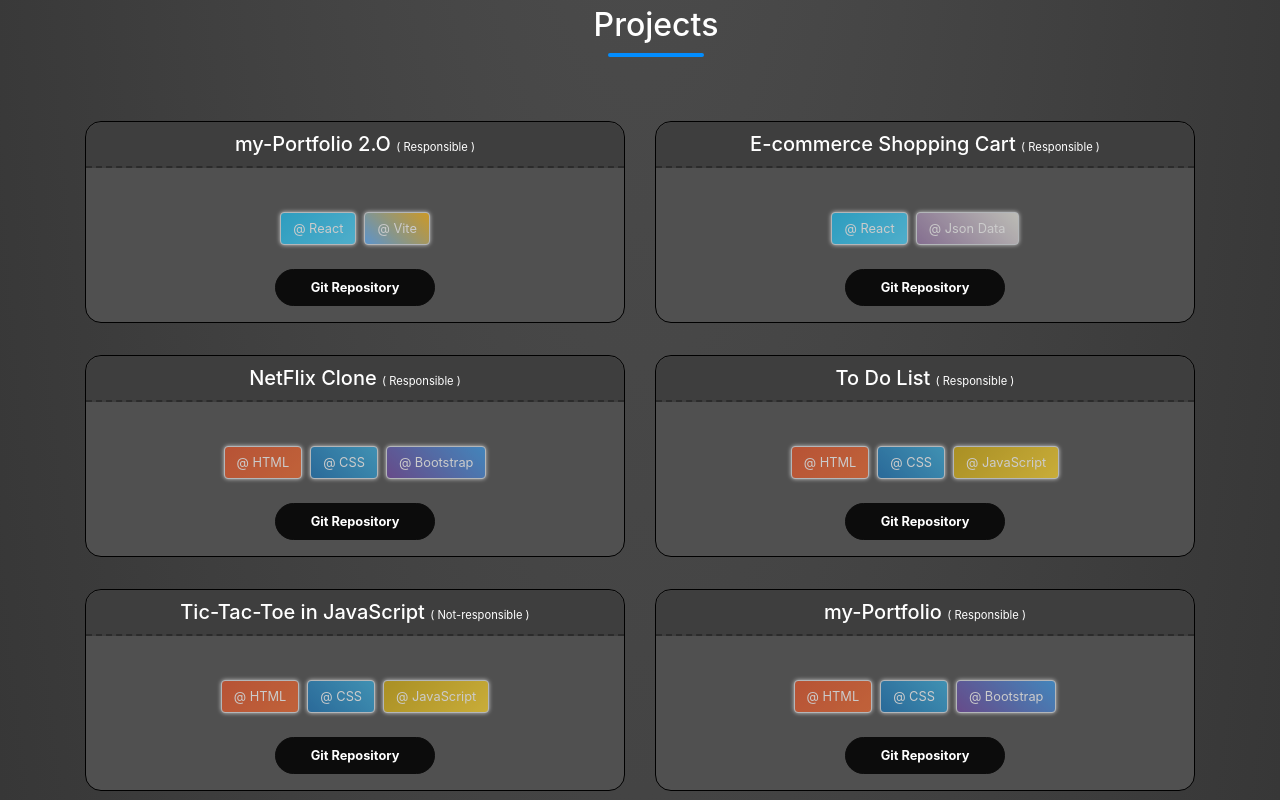
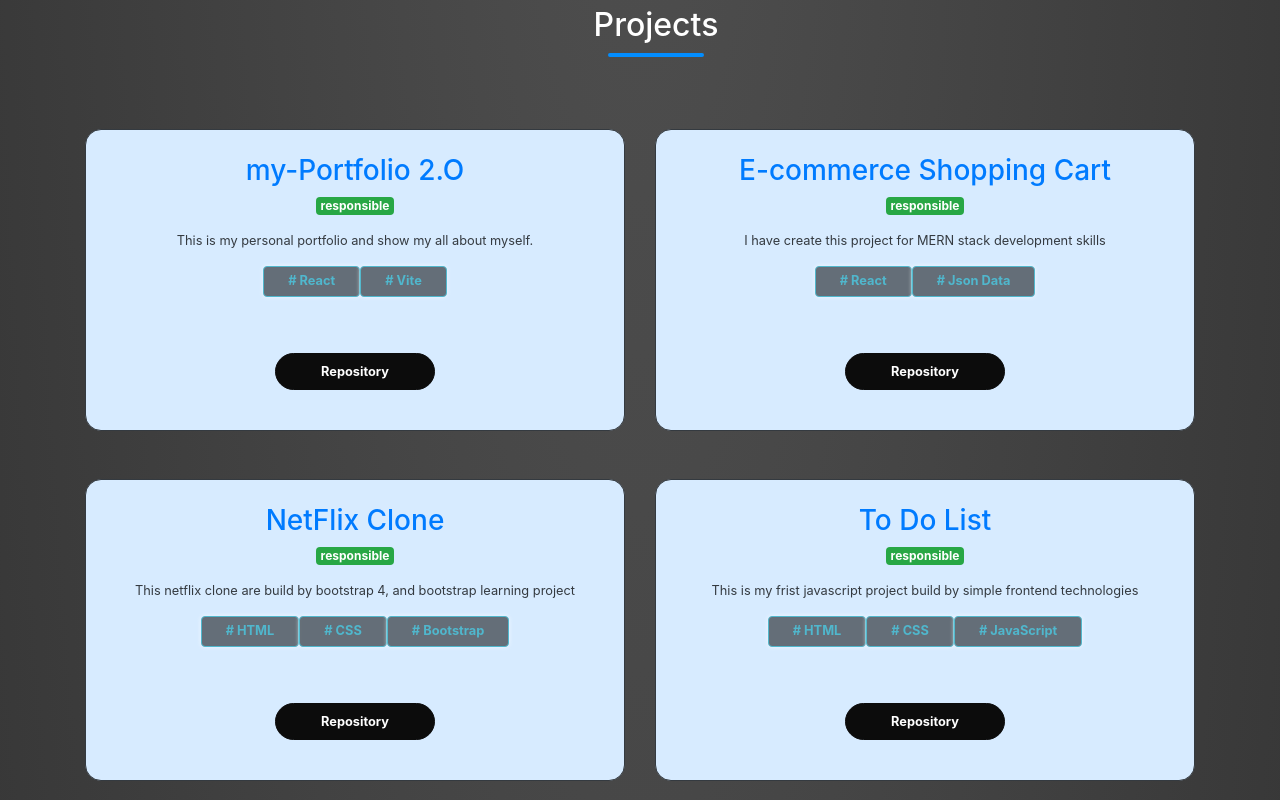
Before and after one commit to Rohit3920/my-portfolio-2.O, a React (Vite) app: page / in a window 1280 px wide. Shown: the part 4080-4880 px from the top of the page. Built offline with nearby package versions, Linux system fonts and the light colour scheme.

Commit message:
resume download function work and change some styles

```diff
--- a/src/component/ProjectContent.jsx
+++ b/src/component/ProjectContent.jsx
@@ -1,35 +1,63 @@
-/* eslint-disable react/no-unknown-property */
-// import skillClr from "../api/ProjectSkillColor.json"
 export function ProjectContent(props) {
     const { data } = props
 
     return (
+        <div className="col-12 col-md-6 col-sm-6 mx-auto pb-4 mt-4">
+            <div id="project" className="p-4 rounded-4 h-100 d-flex flex-column justify-content-between text-white shadow-lg" style={{ backgroundColor: '#d7ebff', border: '1px solid #343a40' }}>
+                <div className="text-center">
+                    <h3 className="mb-1 text-primary">
+                        {data.name}
+                    </h3>
 
-        <div className="text-center col-12 col-md-6 col-sm-6 mx-auto pb-3 mt-3">
+                    <span className={`badge mb-3 ${data.responsible ? "bg-success" : "bg-warning text-dark"}`}>
+                        {data.responsible ? "responsible" : "not responsible"}
+                    </span>
+
+                    <p className="text-dark small mb-3">
+                        {data.discription === "" ? "Core technologies used in this project." : data.discription}
+                    </p>
+
+                    <div className="mb-4 d-flex flex-wrap justify-content-center">
                         {
-                <div id="project">
-                    <h5 className="w-100">{data.name} <small>{ data.responsible ? "( Responsible )":"( Not-responsible )"}</small></h5>
-                    <marquee scrollamount="3">{data.discription == "" ? "we have use this technology" : data.discription}</marquee>
-                    <div>
-                        {
-                            data.useSkill.map((item, ind) => <span key={ind}
-                                id="projectSkill" className={`btn border mx-1 mb-2 ${item}`}> @ {item}</span>)
+                            data.useSkill.map((item, ind) =>
+                                <span key={ind}
+                                    id="projectSkill"
+                                    className={`badge bg-dark text-info border border-info me-2 mb-2 px-4 py-2`}
+                                    style={{ fontSize: '0.8rem' }}>
+                                    # {item}
+                                </span>
+                            )
                         }
                     </div>
-                    <div className="col-12">
+                </div>
+
+                <div className="d-flex justify-content-center mt-auto pt-2">
                     <a target="_blank"
-                            href={data.gitRepo}>
-                            <button id="gitRepoBtn">Git Repository</button>
+                        rel="noopener noreferrer"
+                        href={data.gitRepo}
+                        className="text-decoration-none me-3">
+                        <button
+                            id="gitRepoBtn"
+                            className="btn btn-sm btn-outline-info">
+                            <i className="bi bi-github me-1"></i> Repository
+                        </button>
                     </a>
+
                     {
-                            data.url == "" ? <></> : <a target="_blank"
-                                href={data.url}>
-                                <button id="visitSiteBtn">Visit Us</button>
+                        data.url !== "" &&
+                        <a target="_blank"
+                            rel="noopener noreferrer"
+                            href={data.url}
+                            className="text-decoration-none">
+                            <button
+                                id="visitSiteBtn"
+                                className="btn btn-sm btn-primary">
+                                <i className="bi bi-globe me-1"></i> Live Site
+                            </button>
                         </a>
                     }
                 </div>
             </div>
-            }
         </div>
     )
 }
--- a/src/index.css
+++ b/src/index.css
@@ -70,7 +70,7 @@
   --lightcyan: lightcyan;
   --gradient-body: radial-gradient(#fefefe, #c7dbd4);
   --gray: gray;
-  --int-bg-color: #ffdc7a6b;
+  --int-bg-color: #7affed2c;
   --underline: rgb(2, 141, 255);
 }
 
--- a/src/pages/profile/Profile.jsx
+++ b/src/pages/profile/Profile.jsx
@@ -4,7 +4,7 @@
 function Profile({ ProfileData }) {
 
     const handleDownload = () => {
-        var pdfUrl = "../../Documents/rohitResume.pdf";
+        var pdfUrl = "https://drive.google.com/uc?export=download&id=1Syxjckq6UPkbYyOk52JLkilE0hin3GbC";
         const link = document.createElement("a");
         link.href = pdfUrl;
         link.download = "Rohit-Resume.pdf";
```
Also changed, not shown: 1 other file (tests, documents, lock files or other folders). Lines whose indentation alone changed are shown as unchanged.
